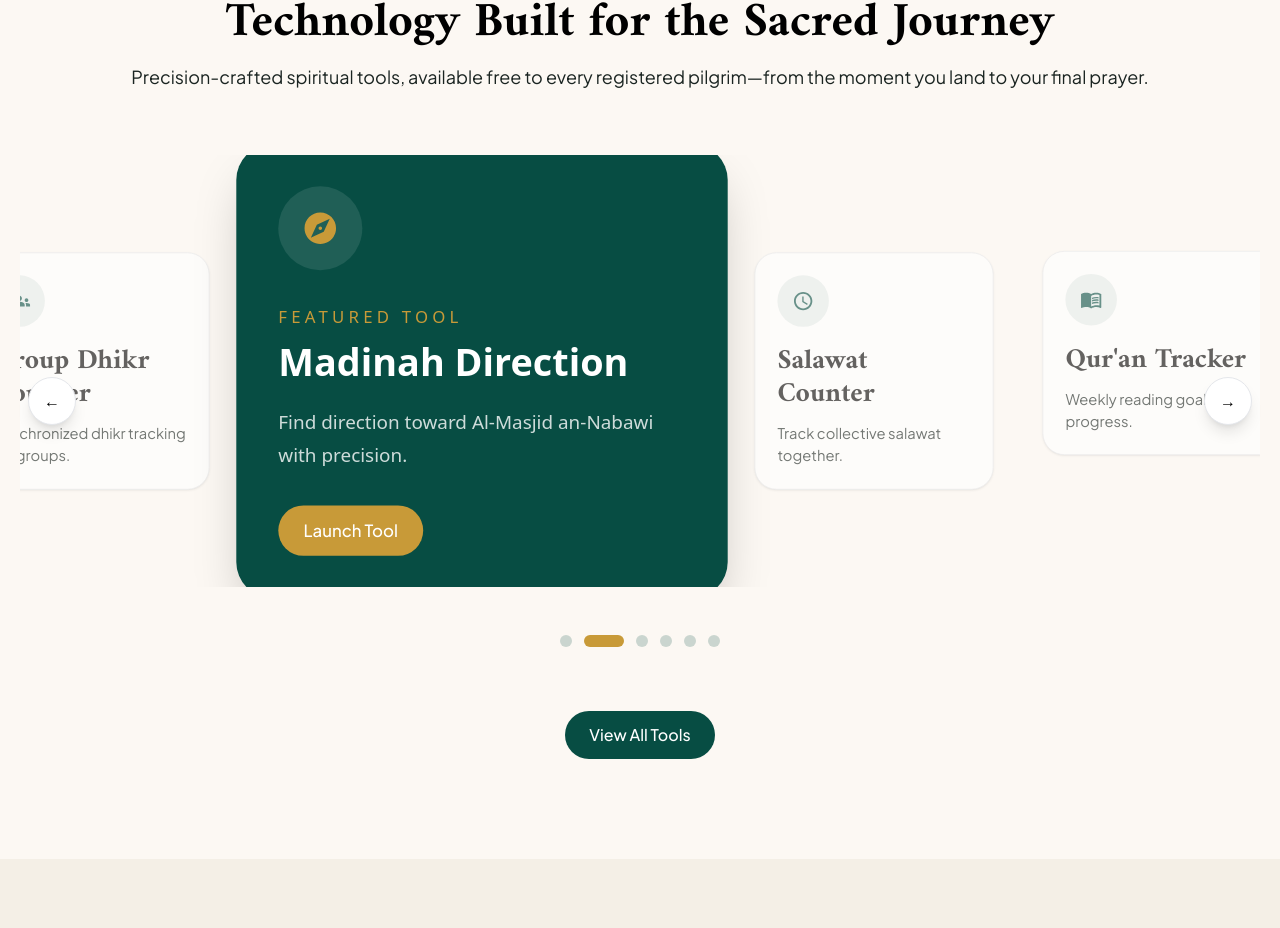
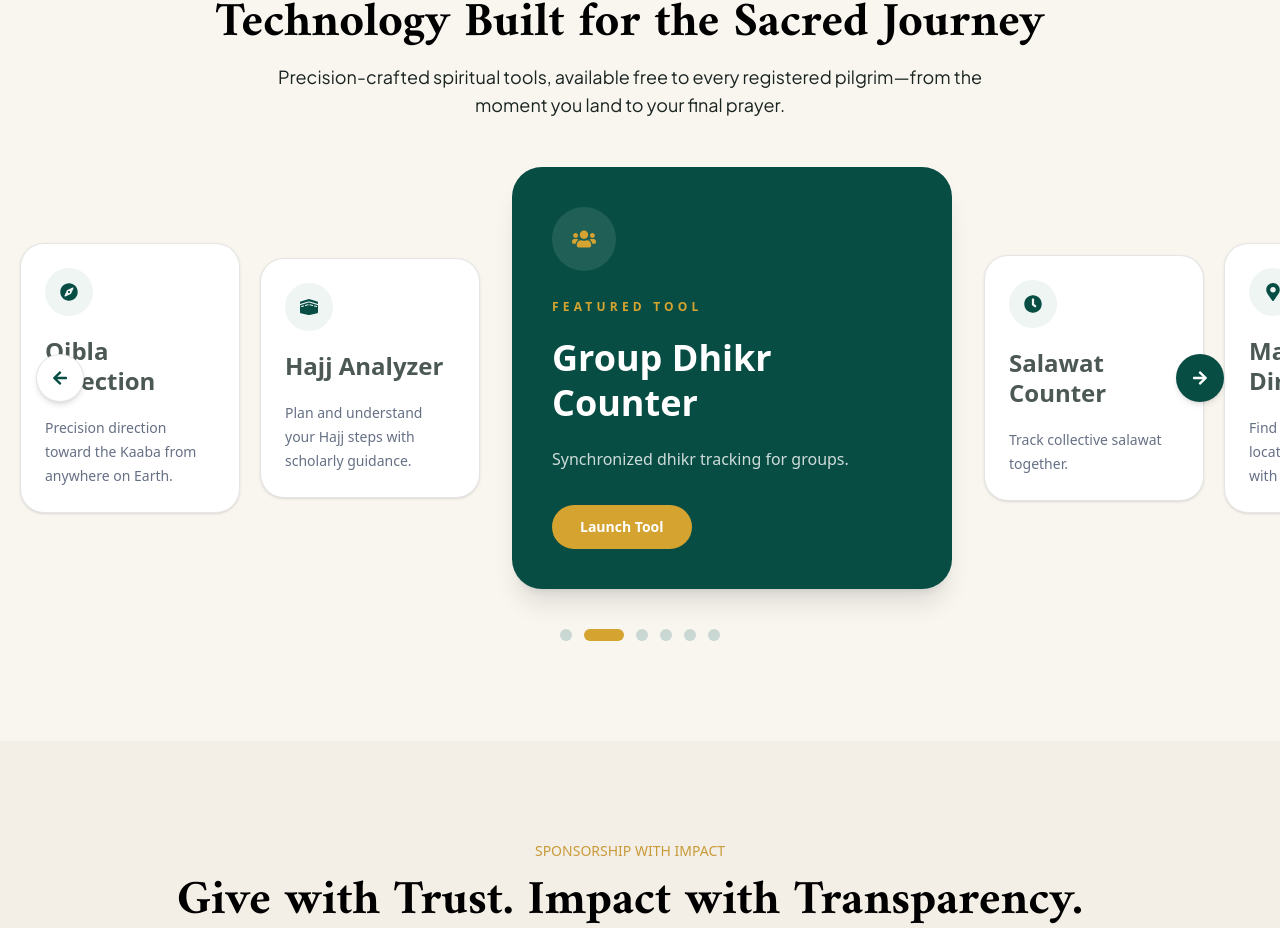
Before and after one commit to foysal41/hadya_portal, a Next.js app: page /about in a window 1280 px wide. Shown: the part 3575-4503 px from the top of the page. Built offline with nearby package versions, Linux system fonts and the light colour scheme.

Commit message:
change digital tool carousol logic

```diff
--- a/src/app/features/home-digitalTools/DigitalTools.tsx
+++ b/src/app/features/home-digitalTools/DigitalTools.tsx
@@ -1,112 +1,100 @@
 "use client";
 
-import React, { useEffect, useMemo, useState } from "react";
-import Link from "next/link";
-import { motion } from "framer-motion";
+import { advance, layout, style } from "@/app/csslib/GlobalCSS";
+import React, { useEffect, useState } from "react";
+import {
+  FaKaaba,
+  FaUsers,
+  FaClock,
+  FaMapMarkerAlt,
+  FaBookOpen,
+  FaCompass,
+  FaArrowLeft,
+  FaArrowRight,
+} from "react-icons/fa";
 
-import { advance, layout, style } from "@/app/csslib/GlobalCSS";
-
-import { MdExplore, MdOutlineShield, MdOutlineAccessTime, MdGroups, MdMenuBook, } from "react-icons/md";
-
-import { FaCompass } from "react-icons/fa";
-
-export const digitalTools = [
+const tools = [
   {
     id: 1,
+    icon: FaKaaba,
+    title: "Hajj Analyzer",
+    description: "Plan and understand your Hajj steps with scholarly guidance.",
+  },
+  {
+    id: 2,
+    icon: FaUsers,
+    title: "Group Dhikr Counter",
+    description: "Synchronized dhikr tracking for groups.",
+  },
+  {
+    id: 3,
+    icon: FaClock,
+    title: "Salawat Counter",
+    description: "Track collective salawat together.",
+  },
+  {
+    id: 4,
+    icon: FaMapMarkerAlt,
+    title: "Madinah Direction",
+    description: "Find important sacred locations and directions with ease.",
+  },
+  {
+    id: 5,
+    icon: FaBookOpen,
+    title: "Qur'an Tracker",
+    description: "Weekly reading goals with progress.",
+  },
+  {
+    id: 6,
     icon: FaCompass,
     title: "Qibla Direction",
-        description: "Precise compass toward the Kaaba from anywhere on Earth.",
-        href: "/tools/qibla-direction",
-    },
-
-    {
-        id: 2,
-        icon: MdExplore,
-        title: "Madinah Direction",
-        description: "Find direction toward Al-Masjid an-Nabawi with precision.",
-        href: "/tools/madinah-direction",
-    },
-
-    {
-        id: 3,
-        icon: MdOutlineShield,
-        title: "Dam Analyzer",
-        description: "Calculate dam obligations with scholarly guidance.",
-        href: "/tools/dam-analyzer",
-    },
-
-    {
-        id: 4,
-        icon: MdGroups,
-        title: "Group Dhikr Counter",
-        description: "Synchronized dhikr tracking for groups.",
-        href: "/tools/group-dhikr",
-    },
-
-    {
-        id: 5,
-        icon: MdOutlineAccessTime,
-        title: "Salawat Counter",
-        description: "Track collective salawat together.",
-        href: "/tools/salawat-counter",
-    },
-
-    {
-        id: 6,
-        icon: MdMenuBook,
-        title: "Qur'an Tracker",
-        description:  "Weekly reading goals with progress.",
-        href: "/tools/quran-tracker",
+    description: "Precision direction toward the Kaaba from anywhere on Earth.",
   },
 ];
 
-const CARD_WIDTH = 260;
+const DigitalTools = () => {
+  const [active, setActive] = useState(0);
 
+  // Active tool
+  const currentTool = tools[active];
+  const ActiveIcon = currentTool.icon;
 
+  // Previous
+  const handlePrevious = () => {
+    setActive((prev) => (prev === 0 ? tools.length - 1 : prev - 1));
+  };
 
-export default function DigitalTools() {
-    const defaultIndex = digitalTools.findIndex(
-        (item) => item.title === "Madinah Direction"
-    );
+  // Next
+  const handleNext = () => {
+    setActive((prev) => (prev === tools.length - 1 ? 0 : prev + 1));
+  };
 
-    const [active, setActive] = useState(defaultIndex);
-
+  // Auto change
   useEffect(() => {
     const interval = setInterval(() => {
-            setActive((prev) => (prev + 1) % digitalTools.length);
-        }, 35000);
+      setActive((prev) => (prev + 1) % tools.length);
+    }, 5000);
 
     return () => clearInterval(interval);
   }, []);
 
-    const goNext = () => {
-        setActive((prev) => (prev + 1) % digitalTools.length);
-    };
+  // Left items
+  const leftItems = [
+    tools[(active - 2 + tools.length) % tools.length],
+    tools[(active - 1 + tools.length) % tools.length],
+  ];
 
-    const goPrev = () => {
-        setActive((prev) =>
-            prev === 0 ? digitalTools.length - 1 : prev - 1
-        );
-    };
-
-    const orderedTools = useMemo(() => {
-        return [
-            ...digitalTools.slice(active),
-            ...digitalTools.slice(0, active),
+  // Right items
+  const rightItems = [
+    tools[(active + 1) % tools.length],
+    tools[(active + 2) % tools.length],
   ];
-    }, [active]);
-
-    const activeTool = orderedTools[0];
 
   return (
-        <section
-            className={`${advance.section.padding} bg-canvas overflow-hidden`}
-        >
-            {/* Heading */}
+    <section className={`${advance.section.padding} ${layout.section.gap} bg-[#F9F6F0] overflow-hidden`}>
 
-            <div
-                className={`${layout.sectionDirection.flexCenter} mb-16`}
-            >
+      {/* Header */}
+      <div className={layout.sectionDirection.flexCenter}>
         <p className={`${style.span.font} text-orangeColor`}>
           Digital Tools
         </p>
@@ -115,151 +103,123 @@ export default function DigitalTools() {
           Technology Built for the Sacred Journey
         </h2>
 
-                <p className={style.text.md}>
-                    Precision-crafted spiritual tools, available free to every
-                    registered pilgrim—from the moment you land to your final
-                    prayer.
+        <p className={`${style.text.md} max-w-3xl`}>
+          Precision-crafted spiritual tools, available free to every registered
+          pilgrim—from the moment you land to your final prayer.
         </p>
       </div>
 
-            {/* Conveyor */}
+      {/* Carousel */}
+      <div className="relative mt-12">
 
-            <div className="relative max-w-[1600px] mx-auto">
+        <div className="grid grid-cols-1 xl:grid-cols-[1fr_440px_1fr] items-center gap-8">
 
-                {/* Left Button */}
-
-                <button
-                    onClick={goPrev}
-                    className="hidden lg:flex absolute left-2 top-1/2 -translate-y-1/2 z-30 h-12 w-12 items-center justify-center rounded-full bg-white shadow-lg border border-border hover:bg-primary hover:text-white transition"
-                >
-                    ←
-                </button>
-
-                {/* Right Button */}
-
-                <button
-                    onClick={goNext}
-                    className="hidden lg:flex absolute right-2 top-1/2 -translate-y-1/2 z-30 h-12 w-12 items-center justify-center rounded-full bg-white shadow-lg border border-border hover:bg-primary hover:text-white transition"
-                >
-                    →
-                </button>
-
-                {/* Conveyor Track */}
-
-                <motion.div
-                    layout transition={{ type: "spring", stiffness: 180, damping: 22, }}
-                    className="flex items-center justify-center gap-7 overflow-hidden px-20" >          {/* Left Small Card */}
-
-                    <div className="hidden lg:flex gap-7s">
-                        {orderedTools.slice(1, 3).map((tool) => {
+          {/* Left Cards */}
+          <div className="hidden xl:flex items-center justify-end gap-5">
+            {leftItems.map((tool) => {
               const Icon = tool.icon;
 
               return (
-                                <motion.div key={tool.id} layout whileHover={{ scale: 0.96 }} transition={{
-                                    type: "spring", stiffness: 180, damping: 20,
-                                }} > <Link href={tool.href} onClick={() => setActive(digitalTools.findIndex((item) => item.id === tool.id))}
-                                >
-                                        <div className=" w-65 sm:w-85 md:w-105 lg:w-65 cursor-pointer rounded-3xl border border-border bg-white p-6 shadow-sm opacity-60 scale-[0.92] hover:opacity-100 duration-300" >
-                                            <div className="mb-5 flex h-14 w-14 items-center justify-center rounded-full bg-primary/10">
-                                                <Icon className="text-2xl text-primary" />
+                <div key={tool.id} className="w-55 min-h-56 shrink-0 rounded-3xl border border-black/10 bg-white p-6 shadow-sm transition-all duration-500">
+
+                  <div className="mb-5 flex h-12 w-12 items-center justify-center rounded-full bg-[#EEF5F2]">
+                    <Icon className="text-lg text-primary" />
                   </div>
 
-                                            <h3 className={`${style.heading.h3} mb-3`}>
+                  <h3 className="text-2xl font-semibold leading-tight text-[#4B5854]">
                     {tool.title}
                   </h3>
 
-                                            <p className={style.text.sm}>
+                  <p className="mt-5 text-sm leading-6 text-[#667085]">
                     {tool.description}
                   </p>
+
                 </div>
-                                    </Link>
-                                </motion.div>
               );
             })}
           </div>
 
-                    {/* Center Featured Card */}
+          {/* Middle Featured Card - Position Fixed */}
+          <div className="relative z-20 w-full max-w-110 mx-auto">
 
-                    <motion.div layout key={activeTool.id} initial={{ scale: 0.9, opacity: 0, }}
-                        animate={{ scale: 1.05, opacity: 1, }}
-                        transition={{  type: "spring", stiffness: 180, damping: 18, }} >
-                        <Link href={activeTool.href}>
-                            <div className="w-[90vw] max-w-117 rounded-[34px] bg-primary p-6 md:p-8 lg:p-10 text-white shadow-2xl"  >
-                                <div className="mb-8 flex h-20 w-20 items-center justify-center rounded-full bg-white/10">
+            <div className="min-h-93 rounded-[30px] bg-primary p-8 md:p-10 shadow-xl flex flex-col justify-center">
 
-                                    <activeTool.icon className="text-4xl text-orangeColor" />
+              <div className="mb-7 flex h-16 w-16 items-center justify-center rounded-full bg-white/10">
+                <ActiveIcon className="text-2xl text-[#D5A32F]" />
+              </div>
+
+              <p className="mb-5 text-xs font-semibold uppercase tracking-[0.35em] text-[#D5A32F]">
+                Featured Tool
+              </p>
+
+              <h3 className="text-3xl md:text-4xl font-semibold leading-tight text-white">
+                {currentTool.title}
+              </h3>
+
+              <p className="mt-5 text-base leading-7 text-white/80">
+                {currentTool.description}
+              </p>
+
+              <button className="mt-8 w-fit rounded-full bg-[#D5A32F] px-7 py-3 text-sm font-semibold text-white transition-all duration-300 hover:scale-105">
+                Launch Tool
+              </button>
+
+            </div>
+          </div>
+
+          {/* Right Cards */}
+          <div className="hidden xl:flex items-center justify-start gap-5">
+            {rightItems.map((tool) => {
+              const Icon = tool.icon;
+
+              return (
+                <div key={tool.id} className="w-55 min-h-56 shrink-0 rounded-3xl border border-black/10 bg-white p-6 shadow-sm transition-all duration-500">
+
+                  <div className="mb-5 flex h-12 w-12 items-center justify-center rounded-full bg-[#EEF5F2]">
+                    <Icon className="text-lg text-primary" />
+                  </div>
+
+                  <h3 className="text-2xl font-semibold leading-tight text-[#4B5854]">
+                    {tool.title}
+                  </h3>
+
+                  <p className="mt-5 text-sm leading-6 text-[#667085]">
+                    {tool.description}
+                  </p>
+
+                </div>
+              );
+            })}
+          </div>
 
         </div>
 
-                                <span className="mb-3 inline-block uppercase tracking-[0.25em] text-orangeColor">
-                                    Featured Tool
-                                </span>
+        {/* Left Arrow */}
+        <button onClick={handlePrevious} aria-label="Previous tool" className="hidden xl:flex absolute left-4 top-1/2 -translate-y-1/2 z-30 w-12 h-12 items-center justify-center rounded-full bg-white border border-black/10 shadow-md text-primary hover:bg-primary hover:text-white transition-all duration-300">
+          <FaArrowLeft />
+        </button>
 
-                                <h3 className="mb-5 text-2xl md:text-4xl font-bold">
-                                    {activeTool.title}
-                                </h3>
+        {/* Right Arrow */}
+        <button onClick={handleNext} aria-label="Next tool" className="hidden xl:flex absolute right-4 top-1/2 -translate-y-1/2 z-30 w-12 h-12 items-center justify-center rounded-full bg-primary shadow-md text-white hover:scale-105 transition-all duration-300">
+          <FaArrowRight />
+        </button>
 
-                                <p className="mb-8 text-lg leading-8 text-white/80">
-                                    {activeTool.description}
-                                </p>
-
-                                <button className={style.button.accent}>
-                                    Launch Tool
-                                </button>
-                            </div>
-                        </Link>
-                    </motion.div>
-
-                    {/* Right Small Cards */}
-
-                    <div className="hidden lg:flex gap-7">
-                        {orderedTools.slice(3).map((tool) => {
-                            const Icon = tool.icon;
-
-                            return (
-                                <motion.div key={tool.id} layout whileHover={{ scale: 0.96 }} transition={{
-                                    type: "spring", stiffness: 180, damping: 20,
-                                }}
-                                >
-                                    <Link href={tool.href} onClick={() => setActive(digitalTools.findIndex((item) => item.id === tool.id))
-                                    } >
-                                        <div style={{ width: CARD_WIDTH }} className="cursor-pointer rounded-3xl border border-border bg-white p-6 shadow-sm opacity-60 scale-[0.92] hover:opacity-100 duration-300">
-                                            <div className="mb-5 flex h-14 w-14 items-center justify-center rounded-full bg-primary/10">
-                                                <Icon className="text-2xl text-primary" />
       </div>
 
-                                            <h3 className={`${style.heading.h3} mb-3`}>
-                                                {tool.title}
-                                            </h3>
-
-                                            <p className={style.text.sm}>
-                                                {tool.description}
-                                            </p>
-                                        </div>
-                                    </Link>
-                                </motion.div>
-                            );
-                        })}
-                    </div>
-                </motion.div>
-
-                {/* Pagination */}
-
-                <div className="mt-12 flex justify-center gap-3">
-                    {digitalTools.map((tool, index) => (
-                        <button key={tool.id} onClick={() => setActive(index)} className={`h-3 rounded-full transition-all duration-300 ${index === active ? "w-10 bg-orangeColor" : "w-3 bg-primary/20" }`}
+      {/* Dots */}
+      <div className="mt-10 flex items-center justify-center gap-3">
+        {tools.map((tool, index) => (
+          <button
+            key={tool.id}
+            onClick={() => setActive(index)}
+            aria-label={`Show ${tool.title}`}
+            className={`h-3 rounded-full transition-all duration-300 ${active === index ? "w-10 bg-[#D5A32F]" : "w-3 bg-[#C9D8D3]"}`}
           />
         ))}
       </div>
-            </div>
 
-            {/* CTA */}
-
-            <div className="mt-16 text-center">
-                <button className={style.button.primary}>
-                    View All Tools
-                </button>
-            </div>
     </section>
   );
-}
+};
+
+export default DigitalTools;
--- a/src/app/features/home-sponsorship/TrustProcessPipeline.tsx
+++ b/src/app/features/home-sponsorship/TrustProcessPipeline.tsx
@@ -224,7 +224,7 @@ const TrustProcessPipeline = () => {
 
                     <div>
 
-                      <h3 className="text-[28px] font-amiri font-bold leading-tight text-headingColor">
+                      <h3 className="text-lg font-amiri font-bold leading-tight text-headingColor">
 
                         {item.title}
 
```
Lines whose indentation alone changed are shown as unchanged.
